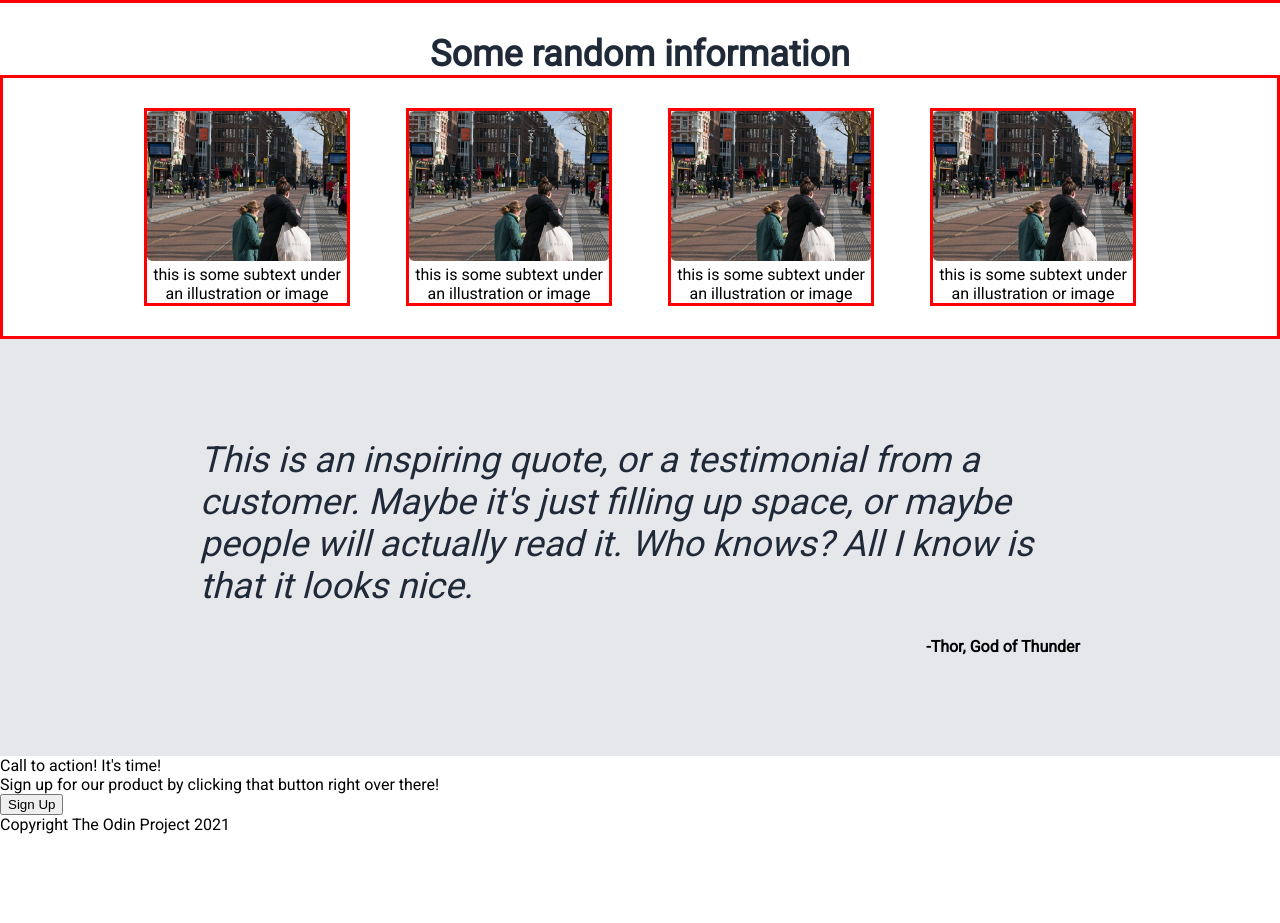
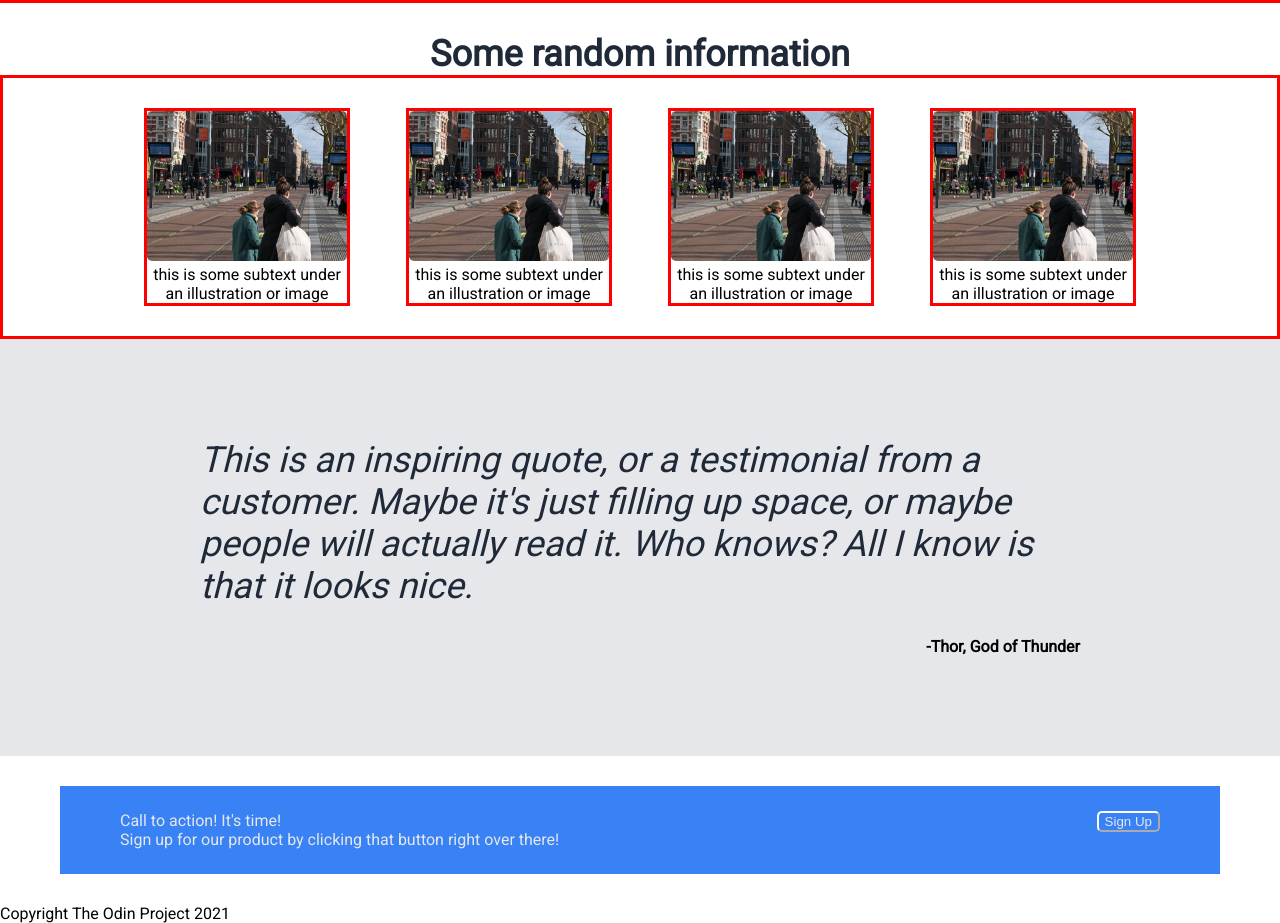
Before and after one commit to L4Lune/odin-landing-page, a plain HTML site: page index.html in a window 1280 px wide. Shown: the part 560-1483 px from the top of the page. Before the commit the page ends 1394 px from the top, so only its background shows below. Drawn offline with Linux system fonts and the light colour scheme.

Commit message:
Add styling for CTA section

```diff
--- a/index.html
+++ b/index.html
@@ -64,9 +64,11 @@
     </div>
 
     <div class="cta">
-        <div class="cta-text"> Call to action! It's time!</div>
-        <div class="cta-subtext">Sign up for our product by clicking
-            that button right over there!
+        <div class="cta-left">
+            <div class="cta-text"> Call to action! It's time!</div>
+            <div class="cta-subtext">Sign up for our product by clicking
+                that button right over there!
+            </div>
         </div>
         <button>Sign Up</button>
     </div>
--- a/styles.css
+++ b/styles.css
@@ -143,3 +143,32 @@ a {
     justify-content: flex-end;
     padding-top: 30px;
 }
+
+/* Quote Styling End */
+
+/* Call to Action Styling */
+
+.cta {
+    background-color: #3882f6;
+    margin: 30px 60px;
+    padding: 25px 60px;
+    display: flex;
+    justify-content: space-between;
+    align-items: center;
+}
+
+.cta-text, .cta-subtext {
+    color: #E5E7EB;
+}
+
+.cta button {
+    align-self: flex-start;
+    color: #E5E7EB;
+    background-color: #3882f6;
+    border-radius: 5px;
+    border-color: white;
+}
+
+/* Call to Action Styling End */
+
+/* Footer Styling */
```
